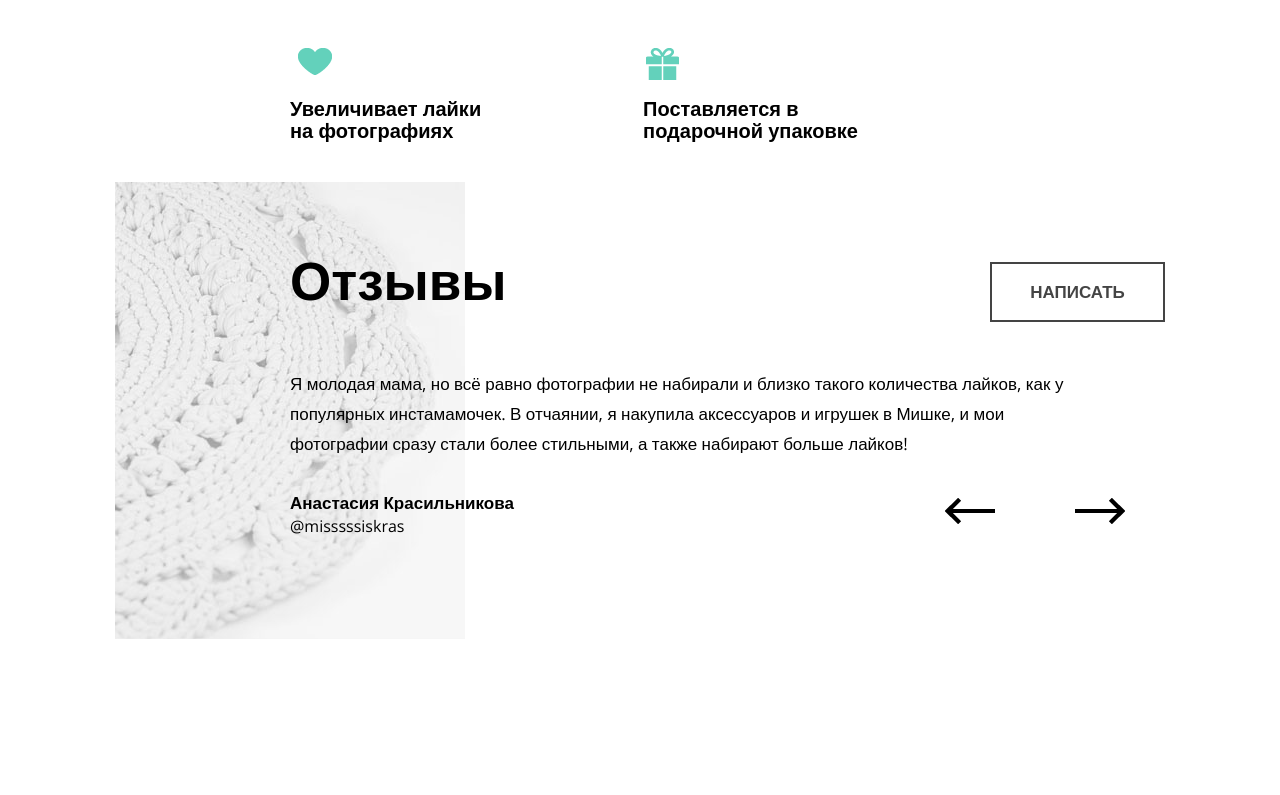
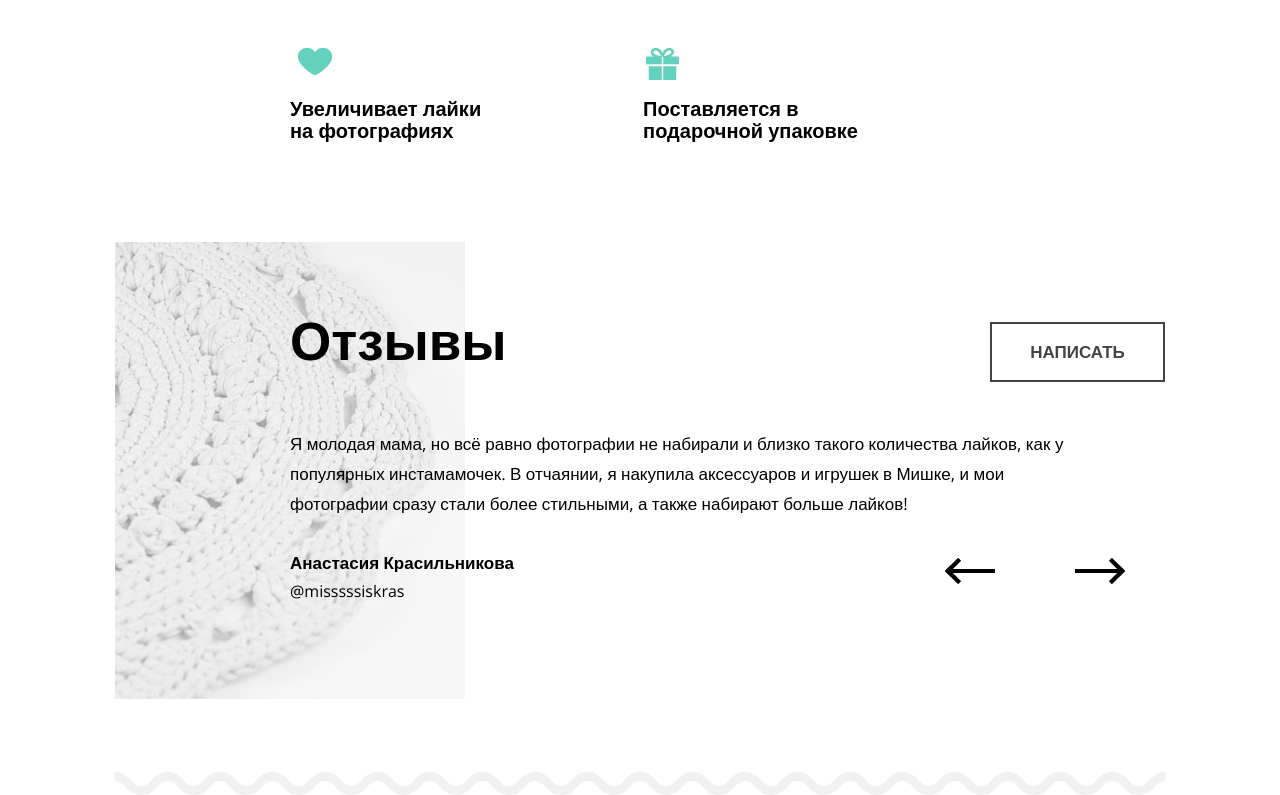
Before and after one commit to sabanin-k/mishka, a React (Create React App) app: page / in a window 1280 px wide. Shown: the part 2076-2871 px from the top of the page. Before the commit the page ends 2715 px from the top, so only its background shows below. Built offline with nearby package versions, Linux system fonts and the light colour scheme.

Commit message:
Comments adaptive

```diff
--- a/src/components/Comments/Comments.module.scss
+++ b/src/components/Comments/Comments.module.scss
@@ -1,6 +1,10 @@
 @import "../../utils/mediaQueries.scss";
 @import "../../utils/pixelsToRem.scss";
 @import "../../utils/colors.scss";
+
+.section {
+    margin-top: rem(80);
+}
 
 .container {
     height: rem(457);
@@ -12,9 +16,17 @@
     background-repeat: no-repeat;
     background-position: 50px 0;
 
+    @media (max-width: $tablet) {
+        padding: rem(25) rem(50) 0 rem(50);
+        background-position: 0 0;
+    }
+
     @media (max-width: $mobile) {
+        min-width: rem(320);
         max-width: rem(320);
+        margin-top: rem(60);
         padding: 0 rem(30);
+        background-image: none;
     }
 }
 
@@ -23,33 +35,54 @@
     display: flex;
     flex-direction: column;
     justify-content: space-between;
+
+    @media (max-width: $mobile) {
+        min-height: rem(0);
+    }
 }
 
 .h2 {
     font-size: rem(53);
     line-height: rem(57);
+
+    @media (max-width: $tablet) {
+        font-size: rem(43);
+        line-height: rem(50);
+        margin-left: -3px;
+    }
 }
 
 .p {
     max-width: rem(780);
     font-size: rem(17);
     line-height: rem(30);
+
+    @media (max-width: $mobile) {
+        margin-top: -20px;
+    }
 }
 
 .authorArrows {
     width: 100%;
     display: flex;
     justify-content: space-between;
+
+    @media (max-width: $mobile) {
+        display: flex;
+        flex-direction: column;
+        gap: rem(40);
+    }
 }
 
 .name {
     font-size: rem(17);
     font-weight: bold;
-    margin-bottom: rem(5);
+    margin-bottom: rem(10);
 }
 
 .arrows {
     margin-top: rem(10);
+
     & button {
         width: rem(130);
         height: rem(50);
@@ -82,4 +115,31 @@
     position: absolute;
     top: 80px;
     right: 50px;
+
+    @media (max-width: $mobile) {
+        width: rem(260);
+        position: relative;
+        top: 40px;
+        right: 0;
+    }
 }
+
+.zigzig {
+    max-width: 1050px;
+    height: rem(23);
+    margin: 0 auto;
+    margin-top: rem(73);
+    background-image: url('../../assets/png/zigzag-line-desktop.png');
+
+    @media (max-width: $tablet) {
+        width: 100vw;
+    }
+
+    @media (max-width: $mobile) {
+        min-width: rem(320);
+        height: rem(6);
+        margin-top: rem(265);
+        background-position: center;
+        background-size: contain;
+    }
+}
--- a/src/components/Comments/Comments.tsx
+++ b/src/components/Comments/Comments.tsx
@@ -8,7 +8,7 @@ export const Comments: FC = () => {
     }
 
     return (
-        <section>
+        <section className={styles.section}>
             <div className={styles.container}>
                 <div className={styles.textContainer}>
                     <header>
@@ -39,6 +39,7 @@ export const Comments: FC = () => {
                     <Button text='Написать' handleClick={handleClick} />
                 </div>
             </div>
+                <div className={styles.zigzig}></div>
         </section>
     )
 }
```
